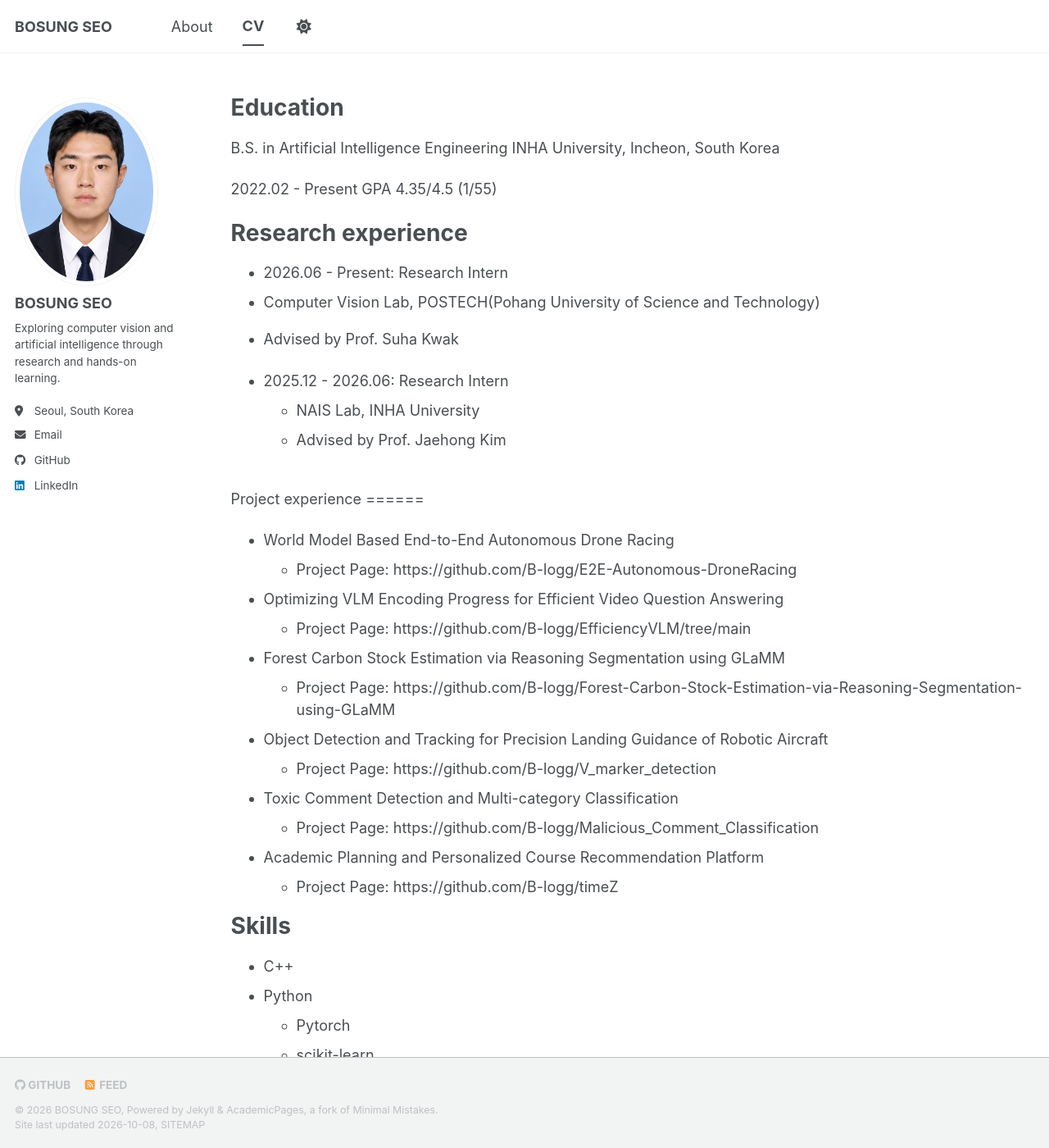
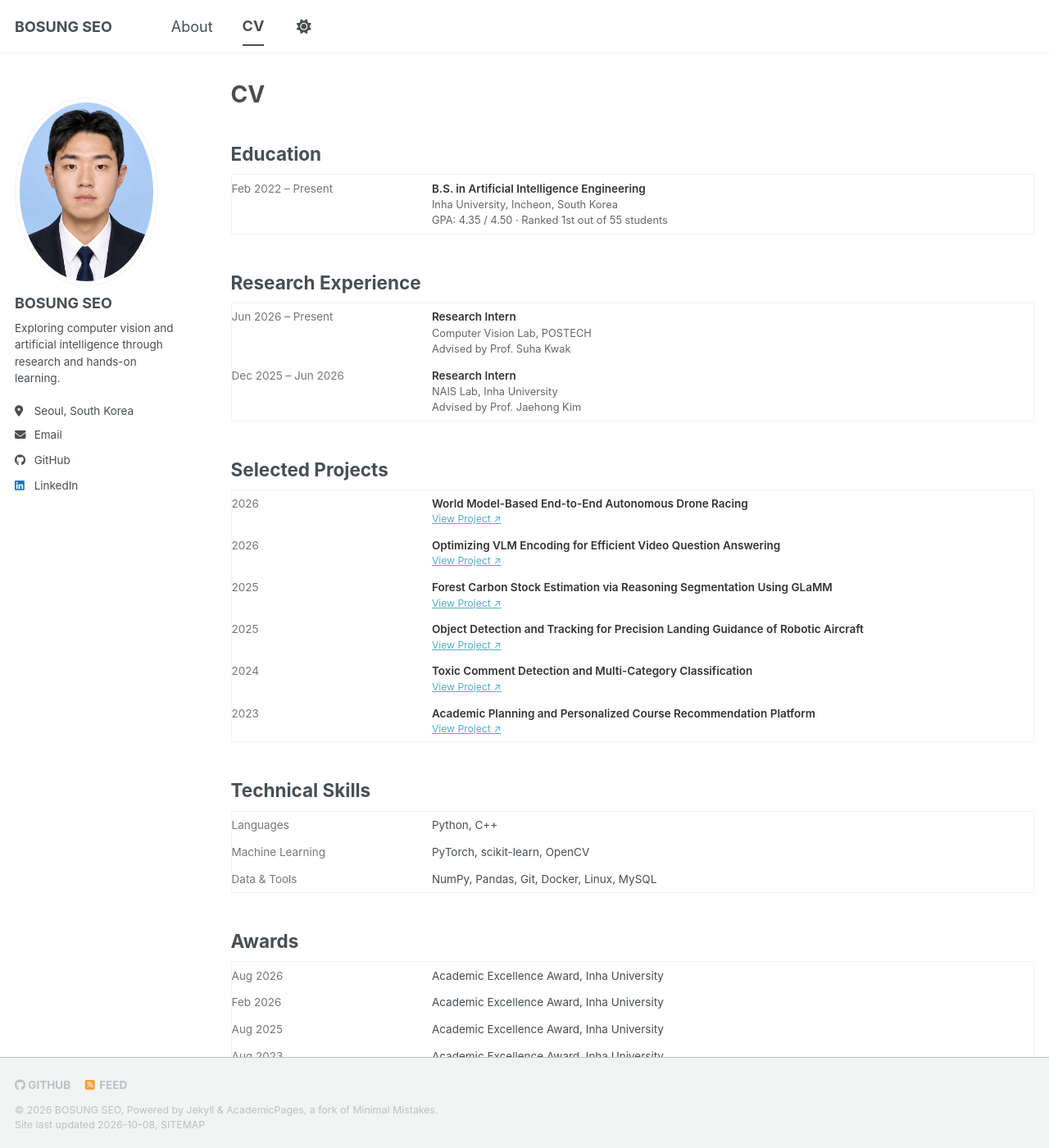
Before and after one commit to B-logg/B-logg.github.io, a Jekyll site: the page built from _pages/cv.md, in a window 1280 px wide and 1400 px high. Shown: the whole window at 82% size. Built offline with Jekyll 4.4.1, drawn with Linux system fonts in a browser that asks for light colours; a style sheet for code colours, icons or effects is not loaded; some of the changed text lies outside the part shown.

Commit message:
Revise CV layout and content
Updated CV with new sections for education, research experience, projects, technical skills, awards, and certifications.

```diff
--- a/_pages/cv.md
+++ b/_pages/cv.md
@@ -1,6 +1,6 @@
 ---
 layout: archive
-title: ""
+title: "CV"
 permalink: /cv/
 author_profile: true
 redirect_from:
@@ -9,66 +9,197 @@ redirect_from:
 
 {% include base_path %}
 
-Education
-======
-B.S. in Artificial Intelligence Engineering
-INHA University, Incheon, South Korea
+<style>
+.cv-table {
+  width: 100%;
+  border-collapse: collapse;
+  margin-bottom: 2rem;
+}
 
-2022.02 - Present
-GPA 4.35/4.5 (1/55)
+.cv-table td {
+  border: none;
+  padding: 0.35rem 0;
+  vertical-align: top;
+}
 
-Research experience
-======
-*  2026.06 - Present: Research Intern
-  * Computer Vision Lab, POSTECH(Pohang University of Science and Technology)
-  * Advised by Prof. Suha Kwak
+.cv-date {
+  width: 25%;
+  padding-right: 2rem !important;
+  color: #777;
+  white-space: nowrap;
+}
 
-* 2025.12 - 2026.06: Research Intern
-  * NAIS Lab, INHA University
-  * Advised by Prof. Jaehong Kim
+.cv-content {
+  width: 75%;
+}
 
-\
-Project experience
-======
-* World Model Based End-to-End Autonomous Drone Racing
-  * Project Page: https://github.com/B-logg/E2E-Autonomous-DroneRacing
+.cv-title {
+  font-weight: 600;
+  color: #333;
+}
 
-* Optimizing VLM Encoding Progress for Efficient Video Question Answering
-  * Project Page: https://github.com/B-logg/EfficiencyVLM/tree/main
+.cv-subtitle {
+  color: #666;
+  font-size: 0.95em;
+}
 
-* Forest Carbon Stock Estimation via Reasoning Segmentation using GLaMM
-  * Project Page: https://github.com/B-logg/Forest-Carbon-Stock-Estimation-via-Reasoning-Segmentation-using-GLaMM
+.cv-link {
+  font-size: 0.9em;
+}
+</style>
 
-* Object Detection and Tracking for Precision Landing Guidance of Robotic Aircraft
-  * Project Page: https://github.com/B-logg/V_marker_detection
+## Education
 
-* Toxic Comment Detection and Multi-category Classification
-  * Project Page: https://github.com/B-logg/Malicious_Comment_Classification
+<table class="cv-table">
+  <tr>
+    <td class="cv-date">Feb 2022 – Present</td>
+    <td class="cv-content">
+      <div class="cv-title">B.S. in Artificial Intelligence Engineering</div>
+      <div class="cv-subtitle">Inha University, Incheon, South Korea</div>
+      <div class="cv-subtitle">GPA: 4.35 / 4.50 · Ranked 1st out of 55 students</div>
+    </td>
+  </tr>
+</table>
 
-* Academic Planning and Personalized Course Recommendation Platform
-  * Project Page: https://github.com/B-logg/timeZ
+## Research Experience
 
+<table class="cv-table">
+  <tr>
+    <td class="cv-date">Jun 2026 – Present</td>
+    <td class="cv-content">
+      <div class="cv-title">Research Intern</div>
+      <div class="cv-subtitle">Computer Vision Lab, POSTECH</div>
+      <div class="cv-subtitle">Advised by Prof. Suha Kwak</div>
+    </td>
+  </tr>
 
+  <tr>
+    <td class="cv-date">Dec 2025 – Jun 2026</td>
+    <td class="cv-content">
+      <div class="cv-title">Research Intern</div>
+      <div class="cv-subtitle">NAIS Lab, Inha University</div>
+      <div class="cv-subtitle">Advised by Prof. Jaehong Kim</div>
+    </td>
+  </tr>
+</table>
 
-Skills
-======
-* C++
-* Python
-  * Pytorch
-  * scikit-learn
-* OpenCV
-* Pandas, numpy
-* Git, Docker, Linux, MySQL
+## Selected Projects
 
-Awards
-======
-* Academic Excellence Award, Inha University Aug 2026
-* Academic Excellence Award, Inha University Feb 2026
-* Academic Excellence Award, Inha University Aug 2025
-* Academic Excellence Award, Inha University Aug 2023
-* Academic Excellence Award, Inha University Aug 2022
+<table class="cv-table">
+  <tr>
+    <td class="cv-date">2026</td>
+    <td class="cv-content">
+      <div class="cv-title">World Model-Based End-to-End Autonomous Drone Racing</div>
+      <div class="cv-link">
+        <a href="https://github.com/B-logg/E2E-Autonomous-DroneRacing" target="_blank">View Project ↗</a>
+      </div>
+    </td>
+  </tr>
 
+  <tr>
+    <td class="cv-date">2026</td>
+    <td class="cv-content">
+      <div class="cv-title">Optimizing VLM Encoding for Efficient Video Question Answering</div>
+      <div class="cv-link">
+        <a href="https://github.com/B-logg/EfficiencyVLM" target="_blank">View Project ↗</a>
+      </div>
+    </td>
+  </tr>
 
-Certification
-======
-* 2023.04: 정보처리기능사
+  <tr>
+    <td class="cv-date">2025</td>
+    <td class="cv-content">
+      <div class="cv-title">Forest Carbon Stock Estimation via Reasoning Segmentation Using GLaMM</div>
+      <div class="cv-link">
+        <a href="https://github.com/B-logg/Forest-Carbon-Stock-Estimation-via-Reasoning-Segmentation-using-GLaMM" target="_blank">View Project ↗</a>
+      </div>
+    </td>
+  </tr>
+
+  <tr>
+    <td class="cv-date">2025</td>
+    <td class="cv-content">
+      <div class="cv-title">Object Detection and Tracking for Precision Landing Guidance of Robotic Aircraft</div>
+      <div class="cv-link">
+        <a href="https://github.com/B-logg/V_marker_detection" target="_blank">View Project ↗</a>
+      </div>
+    </td>
+  </tr>
+
+  <tr>
+    <td class="cv-date">2024</td>
+    <td class="cv-content">
+      <div class="cv-title">Toxic Comment Detection and Multi-Category Classification</div>
+      <div class="cv-link">
+        <a href="https://github.com/B-logg/Malicious_Comment_Classification" target="_blank">View Project ↗</a>
+      </div>
+    </td>
+  </tr>
+
+  <tr>
+    <td class="cv-date">2023</td>
+    <td class="cv-content">
+      <div class="cv-title">Academic Planning and Personalized Course Recommendation Platform</div>
+      <div class="cv-link">
+        <a href="https://github.com/B-logg/timeZ" target="_blank">View Project ↗</a>
+      </div>
+    </td>
+  </tr>
+</table>
+
+## Technical Skills
+
+<table class="cv-table">
+  <tr>
+    <td class="cv-date">Languages</td>
+    <td class="cv-content">Python, C++</td>
+  </tr>
+
+  <tr>
+    <td class="cv-date">Machine Learning</td>
+    <td class="cv-content">PyTorch, scikit-learn, OpenCV</td>
+  </tr>
+
+  <tr>
+    <td class="cv-date">Data & Tools</td>
+    <td class="cv-content">NumPy, Pandas, Git, Docker, Linux, MySQL</td>
+  </tr>
+</table>
+
+## Awards
+
+<table class="cv-table">
+  <tr>
+    <td class="cv-date">Aug 2026</td>
+    <td class="cv-content">Academic Excellence Award, Inha University</td>
+  </tr>
+
+  <tr>
+    <td class="cv-date">Feb 2026</td>
+    <td class="cv-content">Academic Excellence Award, Inha University</td>
+  </tr>
+
+  <tr>
+    <td class="cv-date">Aug 2025</td>
+    <td class="cv-content">Academic Excellence Award, Inha University</td>
+  </tr>
+
+  <tr>
+    <td class="cv-date">Aug 2023</td>
+    <td class="cv-content">Academic Excellence Award, Inha University</td>
+  </tr>
+
+  <tr>
+    <td class="cv-date">Aug 2022</td>
+    <td class="cv-content">Academic Excellence Award, Inha University</td>
+  </tr>
+</table>
+
+## Certifications
+
+<table class="cv-table">
+  <tr>
+    <td class="cv-date">Apr 2023</td>
+    <td class="cv-content">정보처리기능사</td>
+  </tr>
+</table>
```
